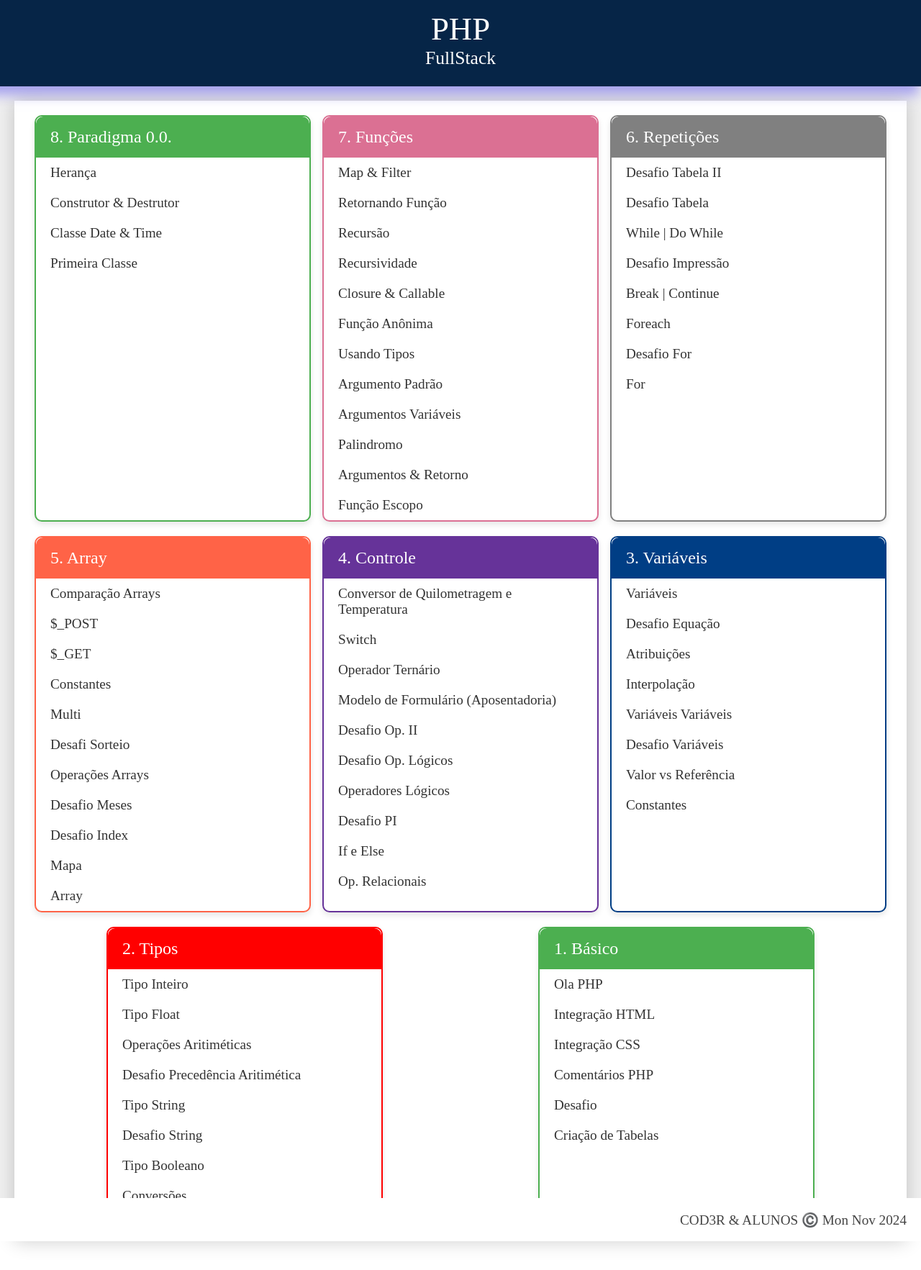
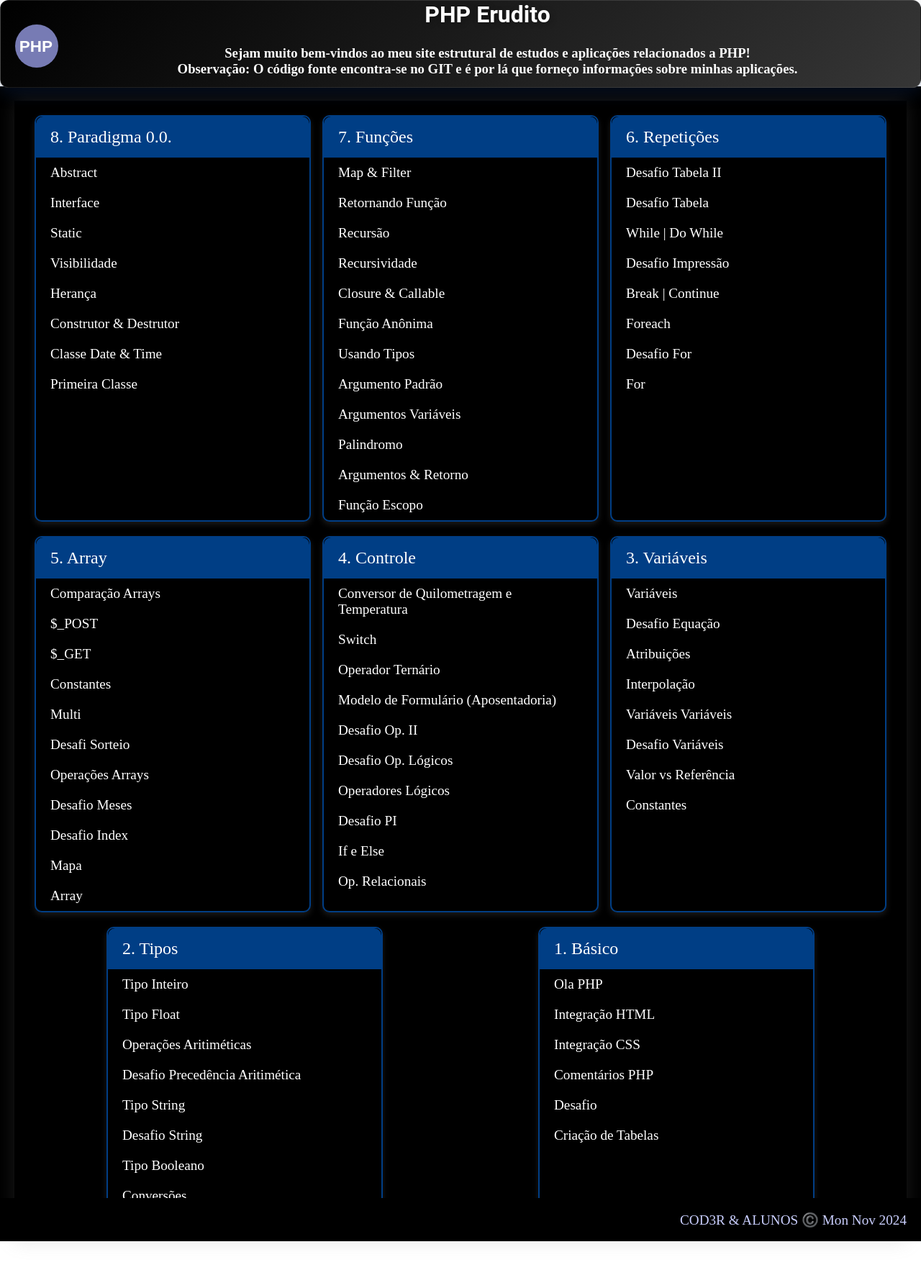
Before and after one commit to magal07/ProjetoPHP, a PHP site: page / in a window 1280 px wide. Shown: the whole page at 72% size. Run offline with PHP 8.4, Linux system fonts and the light colour scheme.

Commit message:
08_11_vsdark

```diff
--- a/index.php
+++ b/index.php
@@ -11,16 +11,56 @@
 </head>
 
 <body>
-    <header class="cabecalho">
-        <h1>PHP</h1>
-        <h2>FullStack</h2>
+
+<style>
+    .cabecalho {
+        text-align: center; /* Centraliza o conteúdo dentro do cabeçalho */
+    }
+    .logo-php {
+        display: inline-block; /* Garante que o logo não ocupe toda a largura */
+        margin-top: 10px; /* Ajuste o valor conforme necessário */
+    }
+</style>
+
+<div class="cabecalho">
+    <a href="https://github.com/magal07/ProjetoPHP" target="_blank" class="logo-php">
+        <svg width="60" height="60" viewBox="0 0 32 32" fill="none" xmlns="http://www.w3.org/2000/svg">
+            <circle cx="16" cy="16" r="16" fill="#777BB4"/>
+            <text x="3" y="20" fill="white" font-size="12" font-family="Arial" font-weight="bold">PHP</text>
+        </svg>
+    </a>
+        </svg>
+    </span>
+    <div class="cabecalho-conteudo">
+        <h1>PHP Erudito</h1>
+        <h3>Sejam muito bem-vindos ao meu site estrutural de estudos e aplicações relacionados a PHP! <br>
+        Observação: O código fonte encontra-se no GIT e é por lá que forneço informações sobre minhas aplicações.
+        </h3>
+    </div>
+</div>
     </header>
     <main class="principal">
         <div class="conteudo">
             <nav class="modulos">
-                <div class="modulo verde">
+                <div class="modulo azul">
                     <h3>8. Paradigma 0.0.</h3>
                     <ul>
+                        <li><a href="exercicio.php?dir=orientacao_objetos&file=abstract">
+                            Abstract
+                            </a>
+                        </li>
+                        <li><a href="exercicio.php?dir=orientacao_objetos&file=interface">
+                            Interface
+                            </a>
+                        </li>
+                        <li><a href="exercicio.php?dir=orientacao_objetos&file=static">
+                            Static
+                            </a>
+                        </li>
+                        <li><a href="exercicio.php?dir=orientacao_objetos&file=visibilidade">
+                            Visibilidade
+                            </a>
+                        </li>
                         <li><a href="exercicio.php?dir=orientacao_objetos&file=heranca">
                             Herança
                             </a>
@@ -39,7 +79,7 @@
                         </li>
                     </ul>
                         </div>
-                    <div class="modulo rosa">
+                    <div class="modulo azul">
                     <h3>7. Funções</h3>
                     <ul>
                         <li><a href="exercicio.php?dir=funcoes&file=map_filter">
@@ -92,7 +132,7 @@
                         </li>
                     </ul>
                     </div>
-                <div class="modulo cinza">
+                <div class="modulo azul">
                     <h3>6. Repetições</h3>
                     <ul>
                         <li><a href="exercicio.php?dir=repeticoes&file=desafio_tabela2">
@@ -129,7 +169,7 @@
                         </li>
                     </ul>
                 </div>
-                <div class="modulo laranja">
+                <div class="modulo azul">
                     <h3>5. Array</h3>
                     <ul>
                         <li><a href="exercicio.php?dir=Array&file=comparacao">
@@ -178,7 +218,7 @@
                         </li>
                     </ul>
                 </div>
-                <div class="modulo roxo">
+                <div class="modulo azul">
                     <h3>4. Controle</h3>
                     <ul>
                         <li><a href="exercicio.php?dir=Controle&file=switch_v2.1">
@@ -260,7 +300,7 @@
                         </li>
                     </ul>
                 </div>
-                <div class="modulo vermelho">
+                <div class="modulo azul">
                     <h3>2. Tipos</h3>
                     <ul>
                         <li><a href="exercicio.php?dir=tipos&file=int">
@@ -307,7 +347,7 @@
                         </li>
                     </ul>
                 </div>
-                <div class="modulo verde">
+                <div class="modulo azul">
                     <h3>1. Básico</h3>
                     <ul>
                         <li><a href="exercicio.php?dir=basico&file=ola">
--- /dev/null
+++ b/orientacao_objetos/abstract.php
@@ -0,0 +1,3 @@
+<div class="titulo">Métodos Abstratos</div>
+
+<?php
--- a/recursos/css/estilo.css
+++ b/recursos/css/estilo.css
@@ -2,6 +2,7 @@
     font-family: "Rubik Scribble", system-ui;
     font-weight: 500;
     font-style: normal;
+
   }
 
 
@@ -18,37 +19,74 @@ body {
 }
 
 .cabecalho {
-     grid-area: cabecalho;
-     background-color: #062547;
-     color: white;
-     display: flex;
-     flex-direction: column;
-     justify-content: center;
-     align-items: center;
-     padding-bottom: 10px;
-     z-index: 1;
-     box-shadow: -10px 5px 16px 7px rgba(140,135,237,0.75);
-     -webkit-box-shadow: -10px 5px 16px 7px rgba(140,135,237,0.75);
-     -moz-box-shadow: -10px 5px 16px 7px rgba(140,135,237,0.75);
+    grid-area: cabecalho;
+    background: linear-gradient(135deg, #000000, #363636);
+    color: #fefefe;
+    display: flex;
+    justify-content: space-between; /* Coloca o logo e o conteúdo nos extremos */
+    align-items: center; /* Centraliza verticalmente */
+    padding: 60px 20px;
+    z-index: 10;
+    box-shadow: 0px 10px 20px rgba(14, 40, 88, 0.3);
+    border-radius: 12px;
+    backdrop-filter: blur(10px);
+    border: 1px solid rgba(255, 255, 255, 0.1);
+    transition: 0.3s;
 }
+
+/* Container para alinhar o logo e o texto */
+.logo-php {
+    display: flex;
+    align-items: center; /* Centraliza o SVG verticalmente */
+    margin-right: 15px; /* Ajuste de espaço entre o logo e o conteúdo principal */
+}
+
+.cabecalho-conteudo {
+    text-align: center; /* Centraliza o texto */
+    flex-grow: 1;
+}
+
+/* Estilização do texto */
+.cabecalho h1, .cabecalho p {
+    margin: 0;
+    padding: 5px;
+    font-family: 'Roboto', sans-serif;
+    text-shadow: 2px 2px 8px rgba(0, 0, 0, 0.3);
+}
+
 .cabecalho > h1 {
-
-    margin: 0px;
-    font-weight: 300;
-    font-size: 2.8rem;
-
+    font-weight: 400;
+    font-size: 3rem;
+    letter-spacing: 1.2px;
 }
 
 .cabecalho > h2 {
+    font-weight: 300;
+    font-size: 1.5rem;
+    opacity: 0.85;
+}
 
-    margin: 0px;
-    font-weight: 200;
-    font-size: 1.6rem;
+/* Responsividade para telas menores */
+@media (max-width: 768px) {
+    .cabecalho {
+        padding: 20px 15px;
+        border-radius: 8px;
+    }
+
+    .cabecalho > h1 {
+        font-size: 2.4rem;
+    }
+
+    .cabecalho > h2 {
+        font-size: 1.2rem;
+    }
 }
+
+
 .principal {
     grid-area: principal;
     height: calc(100vh - 180px);
-    background-color: #f0f0f0;
+    background-color: #000000;
     padding: 20px;
 }
 
@@ -56,19 +94,20 @@ body {
     position: relative;
     height: 100%;
     overflow-y: scroll;
-    background-color: #fff;
+    background-color:  #000000;
+    color: white;
     padding: 20px;
-    box-shadow: 0px 0px 25px 0px rgba(0, 0, 0, 0.2);
+    box-shadow: 0px 0px 25px 0px rgba(134, 134, 134, 0.2);
 }
 .rodape {
     grid-area: rodape;
-    background-color: #fff;
+    background-color: #000000;
     display: flex;
     justify-content: flex-end;
     align-items: center;
     font-size: 1.2rem;
     padding-right: 20px;
-    color: #444;
+    color: #c9cefd;
     position: sticky;
     bottom: 0px;
 
@@ -86,8 +125,8 @@ body {
     border-radius: 10px;
     overflow: hidden;
     transition: transform 0.3s ease, box-shadow 0.3s ease; /* Adiciona transição para a sombra */
-    box-shadow: 0 4px 8px rgba(0, 0, 0, 0.1);
-    background-color: #ffffff;
+    box-shadow: 0 4px 8px rgba(255, 255, 255, 0.1);
+    background-color: #000000;
 }
 
 .modulo {
@@ -98,7 +137,7 @@ body {
 .modulo:hover {
     transform: translateY(-5px) rotate(2deg); /* Efeito de elevação e rotação inclinação a direita (2deg) */
     box-shadow: 0 8px 24px rgba(0, 0, 0, 0.3); /* Sombra mais pronunciada ao passar o mouse */
-    color: #ff6347; /* Cor do texto ao passar o mouse */
+    color: #15ff00; /* Cor do texto ao passar o mouse */
 }
 .modulo > h3 {
     margin: 0;
@@ -125,12 +164,12 @@ body {
 }
 
 .modulo > ul > li:hover {
-    background-color: #f0f0f0; /* Cor de fundo mais suave ao passar o mouse */
+    background-color: #272727; /* Cor de fundo mais suave ao passar o mouse */
 }
 
 .modulo > ul > li > a {
-    text-decoration: none;
-    color: inherit; /* Herda a cor do texto do elemento pai */
+    text-decoration:rgba(0, 0, 0, 0.2);
+    color: white; /* Herda a cor do texto do elemento pai */
 }
 
 
@@ -164,6 +203,9 @@ body {
 .modulo.rosa {border: 2px solid palevioletred}
 .modulo.rosa >h3 {background-color: palevioletred}
 
+.modulo.branco {border: 2px solid #fefefe}
+.modulo.branco >h3 {background-color: solid white}
+
 p.divisao {
     margin-bottom: 0px;
     font-weight: bold;
```
Also changed, not shown: orientacao_objetos/interface.php (added, +60 -0 lines), orientacao_objetos/static.php (added, +32 -0 lines), orientacao_objetos/visibilidade.php (added, +36 -0 lines), imagens/elefante-php.svg.png (added), imagens/elefante-php.svg.svg (added).
